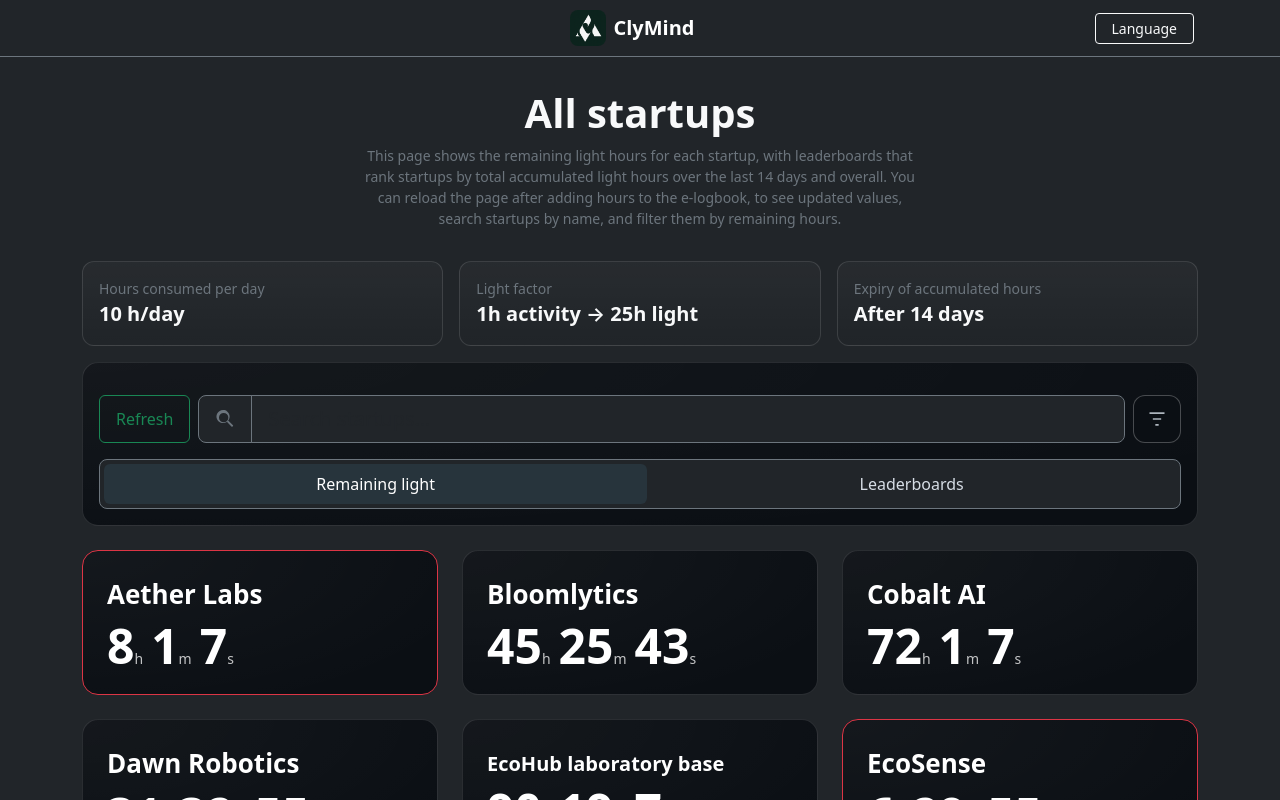
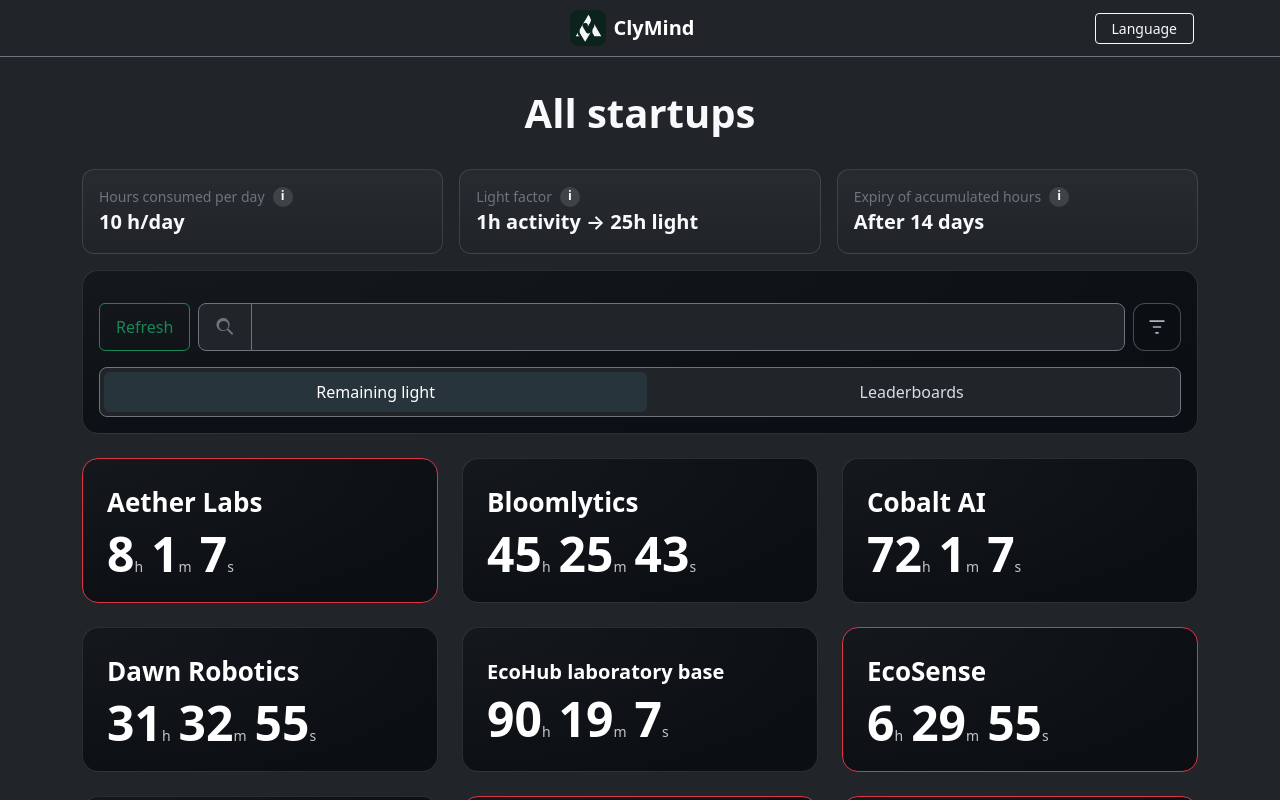
Before and after one commit to clymind/clymind-ui, a React (Vite) app: page / in a window 1280 px wide. Shown: the top 800 px of the page. Built offline with nearby package versions, Linux system fonts and the light colour scheme.

Commit message:
pulsanti info e tolta la selezione

```diff
--- a/src/components/ui/InfoStrip.tsx
+++ b/src/components/ui/InfoStrip.tsx
@@ -8,19 +8,37 @@ export const InfoStrip = ({ expiryDays, lightFactor, dailyLightHours }: { expiry
     <div className="row g-3 mt-3">
       <div className="col-12 col-md-4">
         <div className="surface-soft p-3 h-100">
-          <div className="text-secondary small">{t("hoursPerDay")}</div>
+          <div className="d-flex align-items-center gap-2 text-secondary small">
+            <span>{t("hoursPerDay")}</span>
+            <span className="info-container" tabIndex={0} aria-label="info">
+              <span className="info-icon" aria-hidden="true">i</span>
+              <span role="tooltip" className="info-tooltip">{t("hoursPerDayHelp")}</span>
+            </span>
+          </div>
           <div className="fs-5 fw-semibold">{formatNumber(dailyLightHours)} h/day</div>
         </div>
       </div>
       <div className="col-12 col-md-4">
         <div className="surface-soft p-3 h-100">
-          <div className="text-secondary small">{t("lightFactor")}</div>
+          <div className="d-flex align-items-center gap-2 text-secondary small">
+            <span>{t("lightFactor")}</span>
+            <span className="info-container" tabIndex={0} aria-label="info">
+              <span className="info-icon" aria-hidden="false">i</span>
+              <span role="tooltip" className="info-tooltip">{t("lightFactorHelp")}</span>
+            </span>
+          </div>
           <div className="fs-5 fw-semibold">{t("lightFactorFmt", { x: formatNumber(lightFactor) })}</div>
         </div>
       </div>
       <div className="col-12 col-md-4">
         <div className="surface-soft p-3 h-100">
-          <div className="text-secondary small">{t("expiryLabel")}</div>
+          <div className="d-flex align-items-center gap-2 text-secondary small">
+            <span>{t("expiryLabel")}</span>
+            <span className="info-container" tabIndex={0} aria-label="info">
+              <span className="info-icon" aria-hidden="true">i</span>
+              <span role="tooltip" className="info-tooltip">{t("expiryLabelHelp")}</span>
+            </span>
+          </div>
           <div className="fs-5 fw-semibold">{t("expiryAfter", { d: expiryDays })}</div>
         </div>
       </div>
--- a/src/i18n/translations.ts
+++ b/src/i18n/translations.ts
@@ -24,11 +24,14 @@ export const translations: Record<Lang, Dict> = {
     showInactive: "Show inactive (0h)",
     tabRemaining: "Remaining light",
     tabLeaderboards: "Leaderboards",
-    hoursPerDay: "Hours consumed per day",
+  hoursPerDay: "Hours consumed per day",
+  hoursPerDayHelp: "Maximum light hours consumed per day by the plant.",
     lightFactor: "Light factor",
     lightFactorFmt: "1h activity → {x}h light",
+  lightFactorHelp: "Multiplier converting 1 hour of activity into light hours.",
     expiryLabel: "Expiry of accumulated hours",
     expiryAfter: "After {d} days",
+  expiryLabelHelp: "Accumulated light hours expire after this many days.",
     allStartupsTitle: "All startups",
     allStartupsDesc:
       "This page shows the remaining light hours for each startup, with leaderboards that rank startups by total accumulated light hours over the last {d} days and overall. You can reload the page after adding hours to the e-logbook, to see updated values, search startups by name, and filter them by remaining hours.",
@@ -62,11 +65,14 @@ export const translations: Record<Lang, Dict> = {
     showInactive: "Mostra inattive (0h)",
     tabRemaining: "Luce residua",
     tabLeaderboards: "Classifiche",
-    hoursPerDay: "Ore consumate al giorno",
+  hoursPerDay: "Ore consumate al giorno",
+  hoursPerDayHelp: "Ore massime di luce consumate al giorno dall'impianto.",
     lightFactor: "Fattore luce",
     lightFactorFmt: "1h attività → {x}h luce",
+  lightFactorHelp: "Moltiplicatore che converte 1 ora di attività in ore di luce.",
     expiryLabel: "Scadenza ore accumulate",
     expiryAfter: "Dopo {d} giorni",
+  expiryLabelHelp: "Le ore di luce accumulate scadono dopo questo numero di giorni.",
     allStartupsTitle: "Tutte le startup",
     allStartupsDesc:
       "Questa pagina mostra le ore di luce residue per ogni startup, con classifiche che ordinano per ore di luce accumulate negli ultimi {d} giorni e complessive. Puoi ricaricare dopo aver aggiunto ore nell'e-logbook per vedere i valori aggiornati, cercare per nome e filtrare per ore residue.",
@@ -100,11 +106,14 @@ export const translations: Record<Lang, Dict> = {
     showInactive: "Inaktiv anzeigen (0h)",
     tabRemaining: "Verbleibendes Licht",
     tabLeaderboards: "Bestenlisten",
-    hoursPerDay: "Pro Tag verbrauchte Stunden",
+  hoursPerDay: "Pro Tag verbrauchte Stunden",
+  hoursPerDayHelp: "Maximale Lichtstunden, die pro Tag von der Anlage verbraucht werden.",
     lightFactor: "Lichtfaktor",
     lightFactorFmt: "1h Aktivität → {x}h Licht",
+  lightFactorHelp: "Multiplikator, der 1 Stunde Aktivität in Lichtstunden umrechnet.",
     expiryLabel: "Ablauf der gesammelten Stunden",
     expiryAfter: "Nach {d} Tagen",
+  expiryLabelHelp: "Gesammelte Lichtstunden verfallen nach dieser Anzahl von Tagen.",
     allStartupsTitle: "Alle Startups",
     allStartupsDesc:
       "Diese Seite zeigt die verbleibenden Lichtstunden je Startup und Bestenlisten nach gesammelten Lichtstunden der letzten {d} Tage und insgesamt. Du kannst nach dem Eintragen im e-Logbuch neu laden, um aktualisierte Werte zu sehen, nach Namen suchen und nach verbleibenden Stunden filtern.",
@@ -138,11 +147,14 @@ export const translations: Record<Lang, Dict> = {
     showInactive: "Afficher inactives (0h)",
     tabRemaining: "Lumière restante",
     tabLeaderboards: "Classements",
-    hoursPerDay: "Heures consommées par jour",
+  hoursPerDay: "Heures consommées par jour",
+  hoursPerDayHelp: "Heures de lumière maximales consommées par jour par l’installation.",
     lightFactor: "Facteur lumière",
     lightFactorFmt: "1h d’activité → {x}h de lumière",
+  lightFactorHelp: "Multiplicateur convertissant 1 heure d’activité en heures de lumière.",
     expiryLabel: "Expiration des heures cumulées",
     expiryAfter: "Après {d} jours",
+  expiryLabelHelp: "Les heures de lumière cumulées expirent après ce nombre de jours.",
     allStartupsTitle: "Toutes les startups",
     allStartupsDesc:
       "Cette page affiche les heures de lumière restantes pour chaque startup, avec des classements par heures de lumière cumulées sur les {d} derniers jours et au total. Vous pouvez recharger après avoir ajouté des heures dans l’e‑journal pour voir les valeurs mises à jour, rechercher par nom et filtrer par heures restantes.",
--- a/src/index.css
+++ b/src/index.css
@@ -113,3 +113,14 @@
   width:100%;
   height:100%;
 }
+
+/* Disable text selection globally except form fields and contenteditable */
+:where(body, body *){ user-select: none; -webkit-user-select: none; }
+input, textarea, select, [contenteditable="true"], [contenteditable=""]{ user-select: text !important; -webkit-user-select: text !important; }
+
+/* Info icon tooltip styling */
+.info-container{position:relative; display:inline-flex; align-items:center; justify-content:center; width:20px; height:20px; border-radius:999px; background:rgba(255,255,255,.12); color:#fff; font-size:.78rem; font-weight:700; cursor:help; line-height:1;}
+.info-container:focus,.info-container:hover{background:rgba(255,255,255,.22);}
+.info-icon{display:inline-block; line-height:1;}
+.info-tooltip{position:absolute; bottom:110%; left:50%; transform:translateX(-50%); white-space:normal; min-width:180px; max-width:320px; background:#0b0f14; padding:.7rem .85rem; border:1px solid rgba(255,255,255,.28); border-radius:.6rem; font-size:.9rem; line-height:1.3; letter-spacing:.015em; color:#f1f5f9; opacity:0; pointer-events:none; transition:opacity .15s ease, transform .15s ease; z-index:10; box-shadow:0 6px 22px rgba(0,0,0,.55);}
+.info-container:hover .info-tooltip,.info-container:focus .info-tooltip{opacity:1; transform:translate(-50%,-2px);}
--- a/src/pages/home.tsx
+++ b/src/pages/home.tsx
@@ -132,9 +132,6 @@ export default function Home() {
         {/* Header section */}
         <div className="text-center mb-2">
           <h1 className="display-6 fw-bold mt-2">{t("allStartupsTitle")}</h1>
-          <p className="text-secondary small mx-auto" style={{ maxWidth: "560px" }}>
-            {t("allStartupsDesc", { d: SETTINGS.expiryDays })}
-          </p>
         </div>
 
         {/* Global settings info strip */}
--- a/src/pages/startup.tsx
+++ b/src/pages/startup.tsx
@@ -140,10 +140,6 @@ export default function StartupPage() {
         {/* Titolo e descrizione (stesse posizioni della Home) */}
         <div className="text-center mb-2">
           <h1 className="display-6 fw-bold mt-2">{state.name}</h1>
-          <p className="text-secondary small mx-auto" style={{ maxWidth: "560px" }}>
-            {/* Keep name untranslated */}
-            {t("startupDetailDesc", { name: state.name, d: expiryDays })}
-          </p>
         </div>
 
         <InfoStrip expiryDays={expiryDays} lightFactor={lightFactor} dailyLightHours={dailyLightHours} />
```
